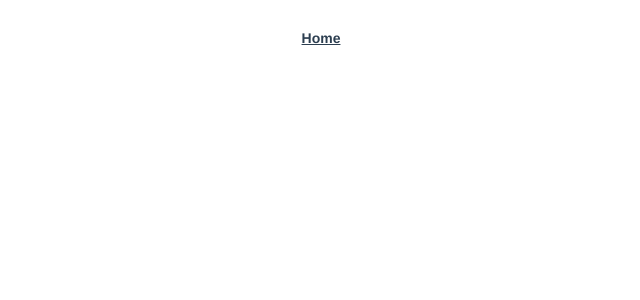
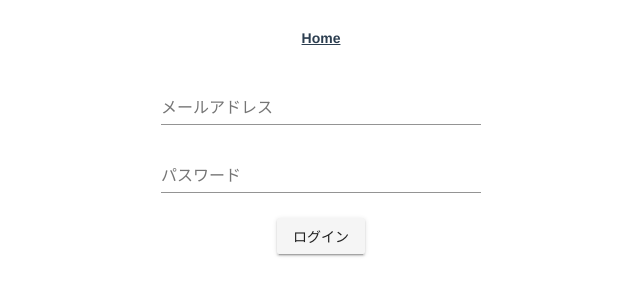
Before and after one commit to shogo0525/hasso_firebase, a Vue app: page /admin/login in a window 1280 px wide. Shown: the top 300 px of the page, without its empty margins (319-959 px from the left). Built offline with nearby package versions, Linux system fonts and the light colour scheme.

Commit message:
[add]AdminLogin.vue and auth

```diff
--- a/src/firebase/firestore.js
+++ b/src/firebase/firestore.js
@@ -1,5 +1,4 @@
-import Firebase from 'firebase'
-import 'firebase/firestore'
+import firebase from 'firebase'
 
 const config = {
   apiKey: "AIzaSyDsfX78AL1octGmYIsg6bH-qWhMBUdAlmg",
@@ -10,8 +9,8 @@ const config = {
   messagingSenderId: "295572460052"
 }
 
-const firebaseApp = Firebase.initializeApp(config, 'exercise-vue')
-const firestore = firebaseApp.firestore()
-firestore.settings({ timestampsInSnapshots: true })
+firebase.initializeApp(config)
 
-export default firestore
+
+export const db = firebase.firestore()
+db.settings({ timestampsInSnapshots: true })
--- a/src/router.js
+++ b/src/router.js
@@ -1,6 +1,7 @@
 import Vue from 'vue'
 import Router from 'vue-router'
 import Home from './views/Home.vue'
+import AdminLogin from './views/AdminLogin.vue'
 import Board from './views/Board.vue'
 
 Vue.use(Router)
@@ -15,6 +16,11 @@ export default new Router({
       component: Home
     },
     {
+      path: '/admin/login',
+      name: 'admin.login',
+      component: AdminLogin
+    },
+    {
       path: '/board/:id',
       name: 'board.show',
       component: Board
--- /dev/null
+++ b/src/views/AdminLogin.vue
@@ -0,0 +1,41 @@
+<template>
+  <div>
+    <v-flex xs12 sm6 md3 mr-auto ml-auto>
+      <v-text-field
+        v-model="email"
+        label="メールアドレス"
+      ></v-text-field>
+    </v-flex>
+    <v-flex xs12 sm6 md3 mr-auto ml-auto>
+      <v-text-field
+        v-model="password"
+        label="パスワード"
+      ></v-text-field>
+    </v-flex>
+    <v-btn @click="login">ログイン</v-btn>
+  </div>
+</template>
+
+<script>
+import firebase from 'firebase'
+
+export default {
+  name: 'admin-login',
+  data() {
+    return {
+      email: "",
+      password: ""
+    }
+  },
+  methods: {
+    login() {
+      try {
+        firebase.auth().signInWithEmailAndPassword(this.email, this.password)
+        this.$router.push({ name: 'home' })
+      } catch (e) {
+        console.log('error', e) // eslint-disable-line
+      }
+    }
+  }
+}
+</script>
--- a/src/views/Board.vue
+++ b/src/views/Board.vue
@@ -47,7 +47,7 @@
 </template>
 
 <script>
-import firestore from '@/firebase/firestore'
+import { db } from '@/firebase/firestore'
 
 export default {
   name: 'board_show',
@@ -64,7 +64,7 @@ export default {
   },
   created() {
     this.post_id = this.$route.params.id
-    this.boardRef = firestore.collection('boards').doc(this.post_id)
+    this.boardRef = db.collection('boards').doc(this.post_id)
     this.postsRef = this.boardRef.collection('posts')
 
     this.boardRef.onSnapshot((doc) => {
--- a/src/views/Home.vue
+++ b/src/views/Home.vue
@@ -12,26 +12,42 @@
       ></v-text-field>
       <v-btn depressed small @click="createNewBoard">ボードをつくる</v-btn>
     </div>
+
+    <div class="mt-3" v-if="admin">
+      <h4>アドミンスペース: {{ admin.email }}</h4>
+      <table class="mt-3 mr-auto ml-auto">
+        <tr v-for="board in boards" :key="board.id">
+          <td>{{ board.id }}</td>
+          <td><router-link :to="{ name: 'board.show', params: { id: board.id }}">{{ board.name }}</router-link></td>
+        </tr>
+      </table>
+    </div>
   </div>
 </template>
 
 <script>
-import firestore from '@/firebase/firestore'
-const boardsRef = firestore.collection('boards')
+import firebase from 'firebase'
+import { db } from '@/firebase/firestore'
+const boardsRef = db.collection('boards')
 
 export default {
   name: 'home',
   data() {
     return {
+      admin: null,
       board_name: "",
       boards: ""
     }
   },
   created() {
-    boardsRef.get().then((querySnapshot) => {
-      querySnapshot.forEach((doc) => {
-        console.log(doc.data()) // eslint-disable-line
-      })
+    firebase.auth().onAuthStateChanged(async (user) => {
+      if (user) {
+        this.admin = user
+        const snapshot = await boardsRef.get()
+        this.boards = snapshot.docs.map(doc => {
+          return { id: doc.id, ...doc.data() }
+        })
+      }
     })
   },
   methods: {
```
